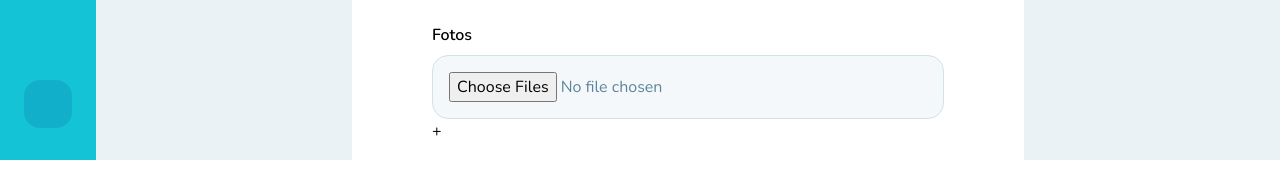
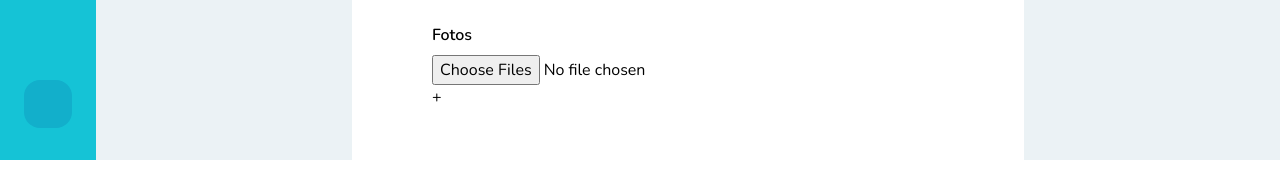
Before and after one commit to CodigoDePrata/NLW-3-Happy-Vue, a Vue app in the folder frontend/: page /orphanages/create in a window 1280 px wide. Shown: the part 640-809 px from the top of the page. Built offline with nearby package versions, Linux system fonts and the light colour scheme; some icons are missing.

Commit message:
remove file input from selector

```diff
--- a/frontend/src/components/BaseInputControl.vue
+++ b/frontend/src/components/BaseInputControl.vue
@@ -20,12 +20,12 @@ export default class BaseInputControl extends Vue {
 </script>
 
 <style lang="postcss" scoped>
-.input-wrapper >>> input,
+.input-wrapper >>> input:not([type="file"]),
 .input-wrapper >>> textarea {
   @apply border border-gray-200 rounded-2xl bg-gray-50 w-full p-4 text-gray-500;
 }
 
-.input-wrapper >>> input {
+.input-wrapper >>> input:not([type="file"]) {
   @apply h-16;
 }
 
```
